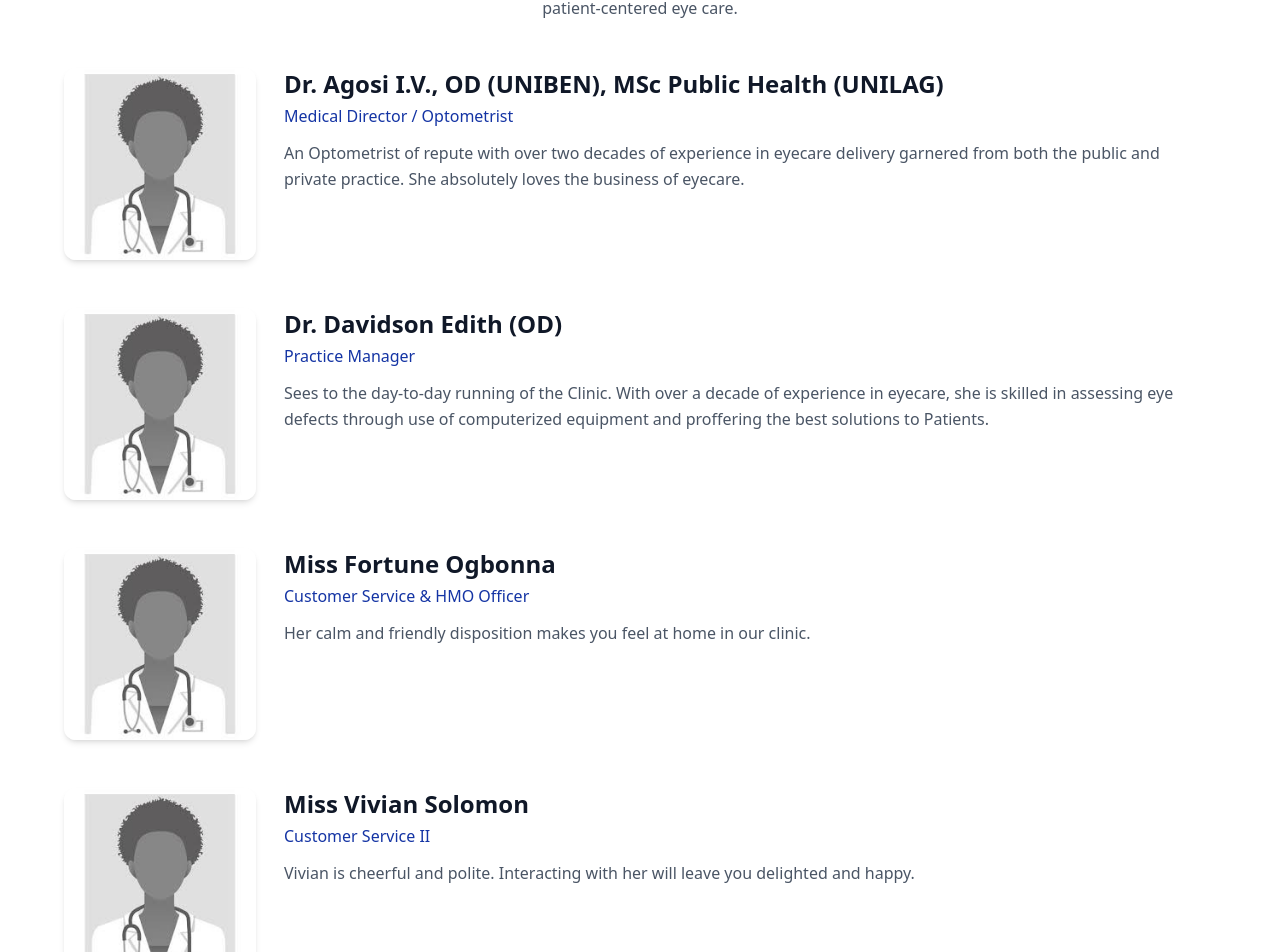
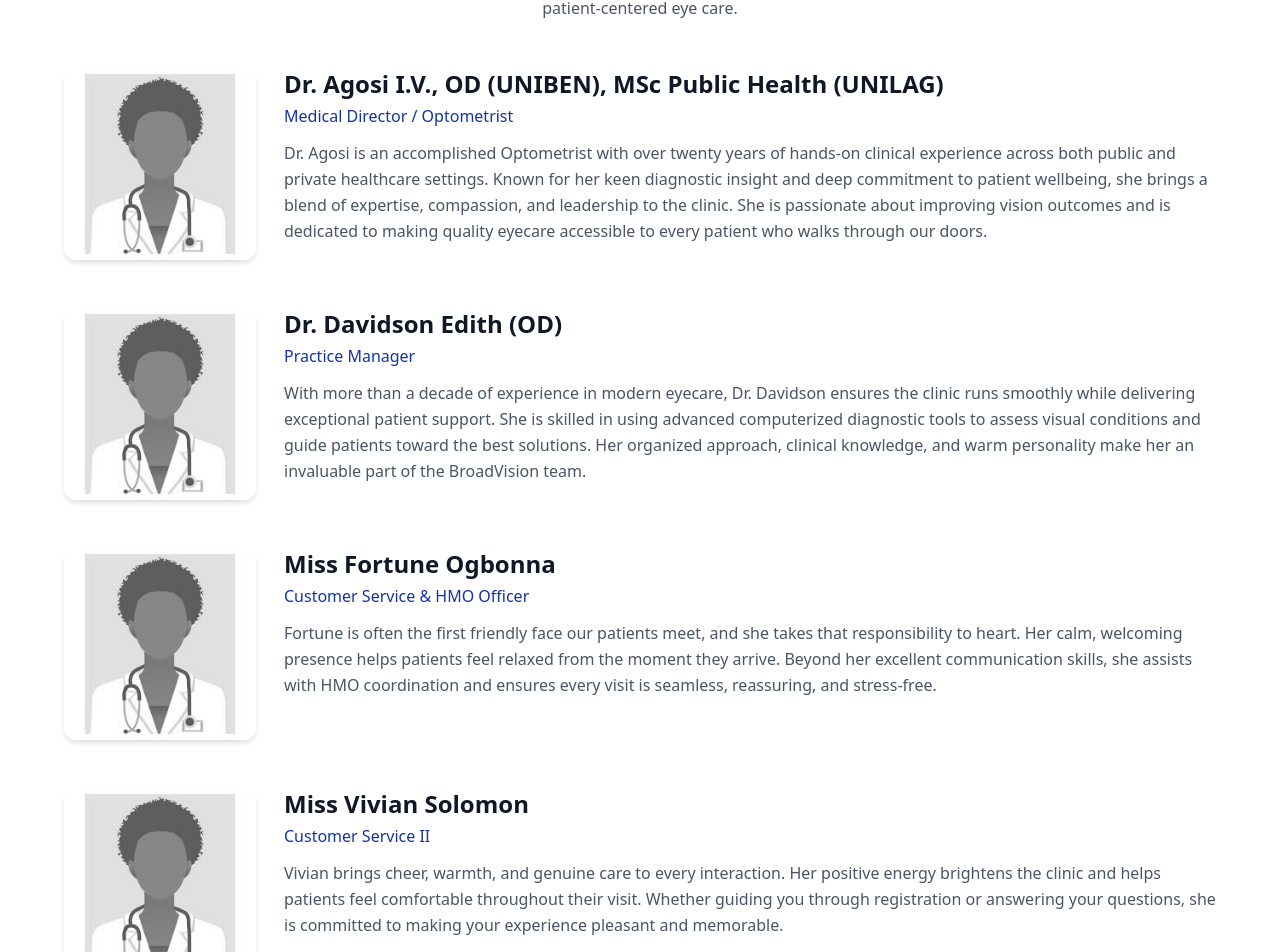
Before and after one commit to ChiomaAg/BroadVision, a React (Vite) app in the folder broadVision/: page /AboutUs in a window 1280 px wide. Shown: the part 832-1784 px from the top of the page. Built offline with nearby package versions, Linux system fonts and the light colour scheme.

Commit message:
Edited staff bios

```diff
--- a/broadVision/src/components/MeetTheTeam.jsx
+++ b/broadVision/src/components/MeetTheTeam.jsx
@@ -10,25 +10,25 @@ export default function MeetTheTeam() {
             name: "Dr. Agosi I.V., OD (UNIBEN), MSc Public Health (UNILAG)",
             role: "Medical Director / Optometrist",
             image: doc1, // replace with actual import
-            bio: "An Optometrist of repute with over two decades of experience in eyecare delivery garnered from both the public and private practice. She absolutely loves the business of eyecare.",
+            bio: "Dr. Agosi is an accomplished Optometrist with over twenty years of hands-on clinical experience across both public and private healthcare settings. Known for her keen diagnostic insight and deep commitment to patient wellbeing, she brings a blend of expertise, compassion, and leadership to the clinic. She is passionate about improving vision outcomes and is dedicated to making quality eyecare accessible to every patient who walks through our doors.",
         },
         {
             name: "Dr. Davidson Edith (OD)",
             role: "Practice Manager",
             image: doc2,
-            bio: "Sees to the day-to-day running of the Clinic. With over a decade of experience in eyecare, she is skilled in assessing eye defects through use of computerized equipment and proffering the best solutions to Patients.",
+            bio: "With more than a decade of experience in modern eyecare, Dr. Davidson ensures the clinic runs smoothly while delivering exceptional patient support. She is skilled in using advanced computerized diagnostic tools to assess visual conditions and guide patients toward the best solutions. Her organized approach, clinical knowledge, and warm personality make her an invaluable part of the BroadVision team.",
         },
         {
             name: "Miss Fortune Ogbonna",
             role: "Customer Service & HMO Officer",
             image: doc3,
-            bio: "Her calm and friendly disposition makes you feel at home in our clinic.",
+            bio: "Fortune is often the first friendly face our patients meet, and she takes that responsibility to heart. Her calm, welcoming presence helps patients feel relaxed from the moment they arrive. Beyond her excellent communication skills, she assists with HMO coordination and ensures every visit is seamless, reassuring, and stress-free.",
         },
         {
             name: "Miss Vivian Solomon",
             role: "Customer Service II",
             image: doc4,
-            bio: "Vivian is cheerful and polite. Interacting with her will leave you delighted and happy.",
+            bio: "Vivian brings cheer, warmth, and genuine care to every interaction. Her positive energy brightens the clinic and helps patients feel comfortable throughout their visit. Whether guiding you through registration or answering your questions, she is committed to making your experience pleasant and memorable.",
         },
     ];
 
```
